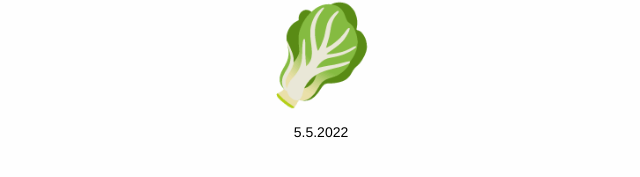
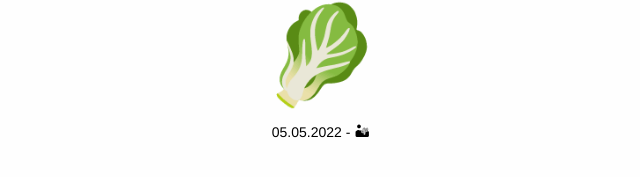
Before and after one commit to inghamemerson/lettuce, a plain HTML site: page index.html in a window 1280 px wide. Shown: the part 355-532 px from the top of the page, 319-959 px from the left. Drawn offline with Linux system fonts and the light colour scheme.

Commit message:
update dates

```diff
--- a/index.html
+++ b/index.html
@@ -116,7 +116,7 @@
   <main>
     <section>
       <h1>🥬</h1>
-      <p>5.5.2022</p>
+      <p>05.05.2022 - 🏜</p>
     </section>
   </main>
 </body>
```
